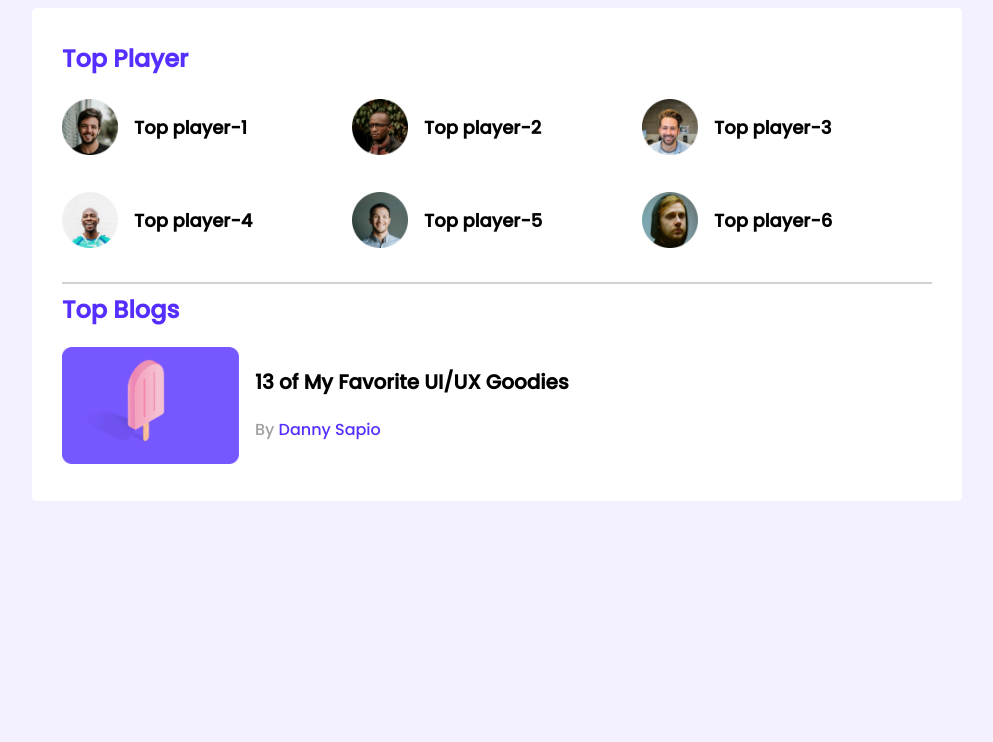
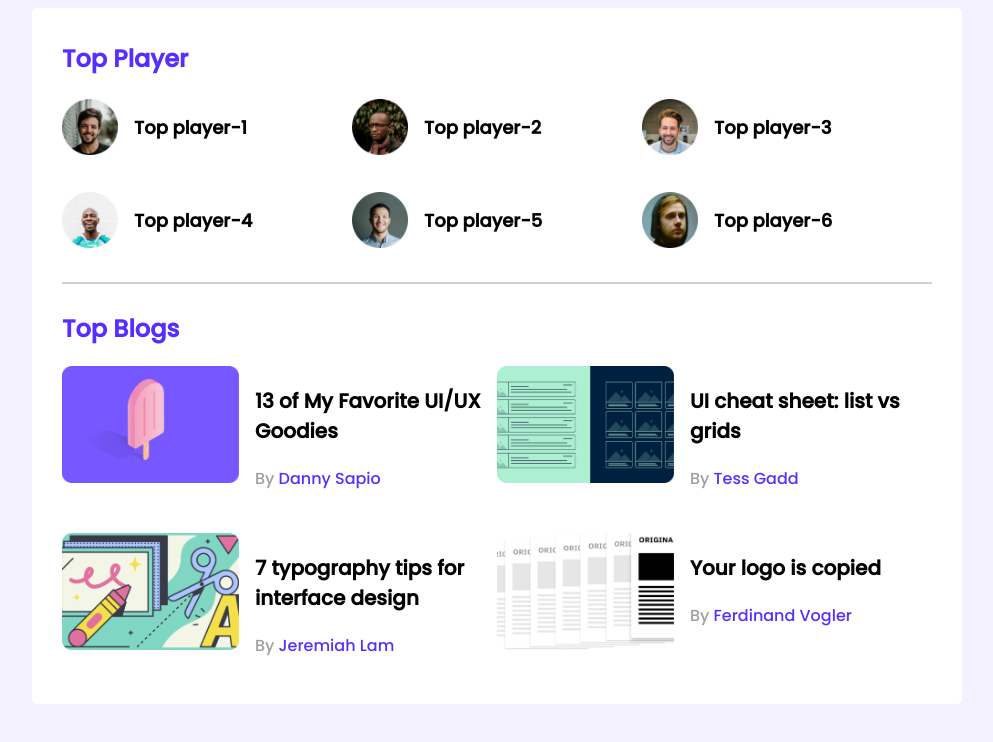
Before and after one commit to zibrailfaruqimayen/leader-board-css3, a plain HTML site: page index.html in a window 1280 px wide. Shown: the whole page, without its empty margins (143-1136 px from the left). Drawn offline with Linux system fonts and the light colour scheme.

Commit message:
top blog

```diff
--- a/index.html
+++ b/index.html
@@ -62,9 +62,40 @@
                                 <p class="blog-author">By <a href="">Danny Sapio</a></p>
                         </div>
                     </article>
+                    <article class="blog">
+                        <div class="thumbnail">
+                            <img src="images/blogs/blog-2.png" alt="">
+                        </div>
+                        <div class="blog-info">
+                            <h3 class="blog-title">UI cheat sheet:
+                                list vs grids</h3>
+                                <p class="blog-author">By <a href="">Tess Gadd</a></p>
+                        </div>
+                    </article>
+                    <article class="blog">
+                        <div class="thumbnail">
+                            <img src="images/blogs/blog-3.png" alt="">
+                        </div>
+                        <div class="blog-info">
+                            <h3 class="blog-title">7 typography tips
+                                for interface design</h3>
+                                <p class="blog-author">By <a href="">Jeremiah Lam</a></p>
+                        </div>
+                    </article>
+                    <article class="blog">
+                        <div class="thumbnail">
+                            <img src="images/blogs/blog-4.png" alt="">
+                        </div>
+                        <div class="blog-info">
+                            <h3 class="blog-title">Your logo is
+                                copied</h3>
+                                <p class="blog-author">By <a href="">Ferdinand Vogler</a></p>
+                        </div>
+                    </article>
                 </div>
             </div>
         </section>
+        <!-- Latest Courses -->
     </main>
 </body>
 
--- a/styles/style.css
+++ b/styles/style.css
@@ -22,6 +22,7 @@ main {
 
 hr {
     border: 1px solid #D1D1D1;
+    margin-bottom: 27px;
 }
 
 /* top players style */
@@ -57,24 +58,35 @@ hr {
 }
 
 /* top blogs styles */
-.blog{
+.blogs{
+    display: grid;
+    grid-template-columns: repeat(2, 1fr);
+    grid-row-gap: 26px;
+}
+.blog {
     display: flex;
 }
+
 .blogs .thumbnail img {
     width: 177px;
     height: 117px;
 }
-.blog-info{
+
+.blog-info {
     margin-left: 16px;
+
 }
-.blog-title{
+
+.blog-title {
     font-size: 20px;
 }
-.blog-author{
+
+.blog-author {
     color: #9F9F9F;
     font-size: 16px;
 }
-.blog-author a{
+
+.blog-author a {
     text-decoration: none;
     color: #562EFF;
     font-size: 16px;
```
